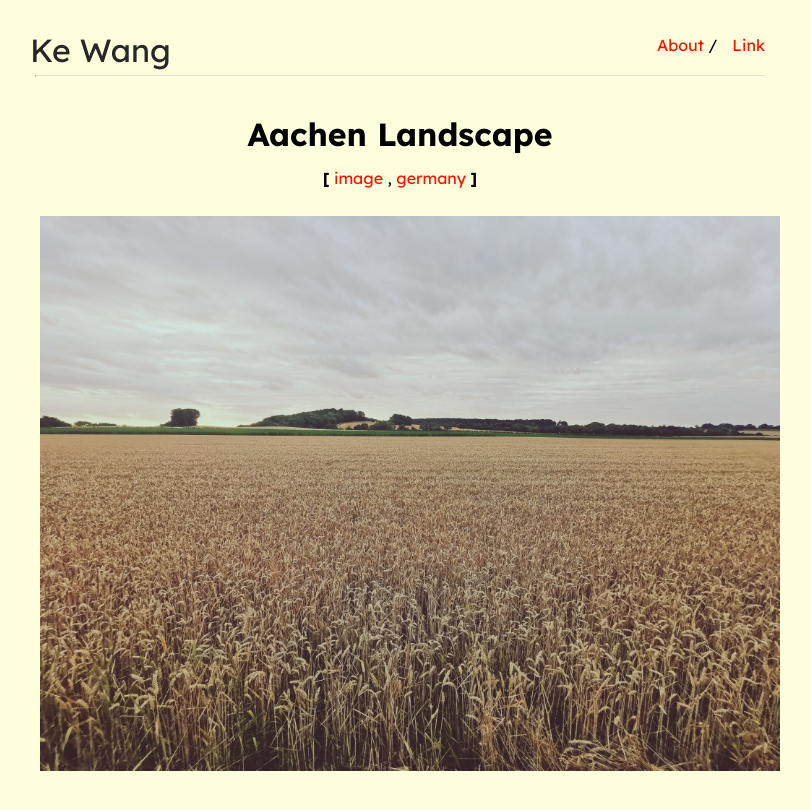
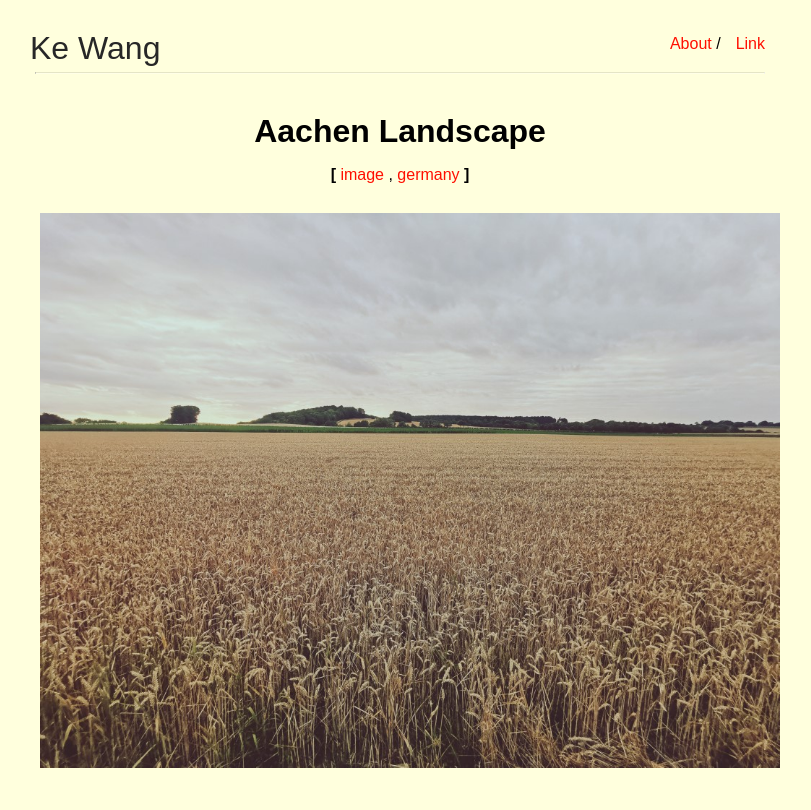
Before and after one commit to ekdc11/ekdc11.github.io, a Jekyll site: the page built from _posts/2022-07-11-aachen-landscape.md, in a window 1280 px wide. Shown: the top 810 px of the page, without its empty margins (240-1051 px from the left). Built offline with Jekyll 4.4.1, drawn with Linux system fonts in a browser that asks for light colours.

Commit message:
Update head.html

```diff
--- a/_includes/head.html
+++ b/_includes/head.html
@@ -20,11 +20,9 @@
     <!--
     <link href="https://fonts.googleapis.com/css?family=Inconsolata:400,700" rel="stylesheet" type="text/css">
     -->
-
-<link rel="preconnect" href="https://fonts.googleapis.com">
-<link rel="preconnect" href="https://fonts.gstatic.com" crossorigin>
-<link href="https://fonts.googleapis.com/css2?family=Courier+Prime:ital,wght@0,400;0,700;1,400;1,700&family=Lexend+Deca:wght@100..900&family=Roboto:ital,wght@0,100..900;1,100..900&display=swap" rel="stylesheet">
-
+    <link rel="preconnect" href="https://fonts.googleapis.com">
+    <link rel="preconnect" href="https://fonts.gstatic.com" crossorigin>
+    <link href="https://fonts.googleapis.com/css2?family=Roboto+Flex:opsz,wght@8..144,100..1000&display=swap" rel="stylesheet">
     <link rel="stylesheet" href="{{ sitedir }}css/main.css">
     <link rel="icon" type="image/ico" href="{{ favicon_location }}">
     <link rel="shortcut-icon" type="image/ico" href="{{ favicon_location }}">
```
